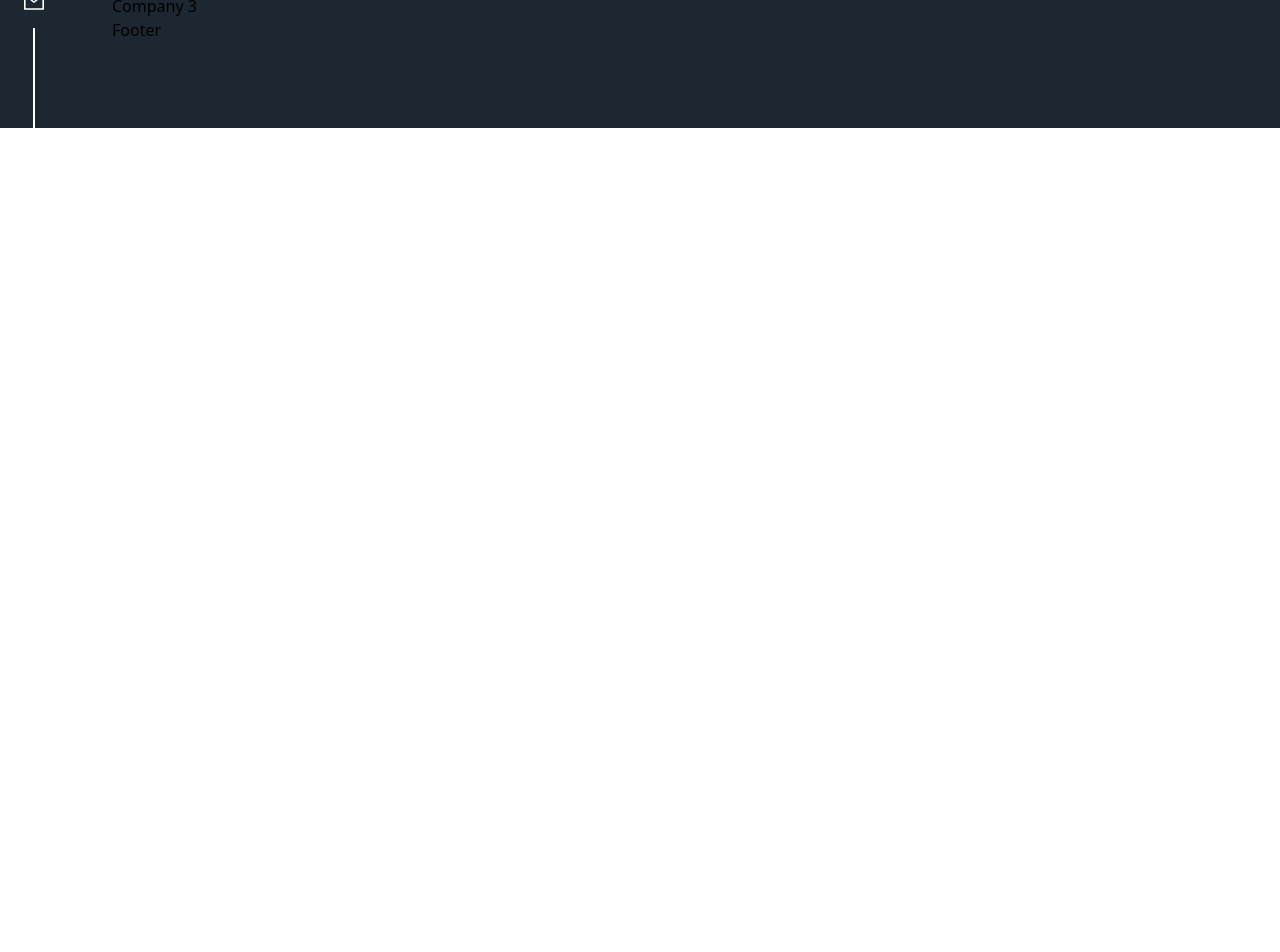
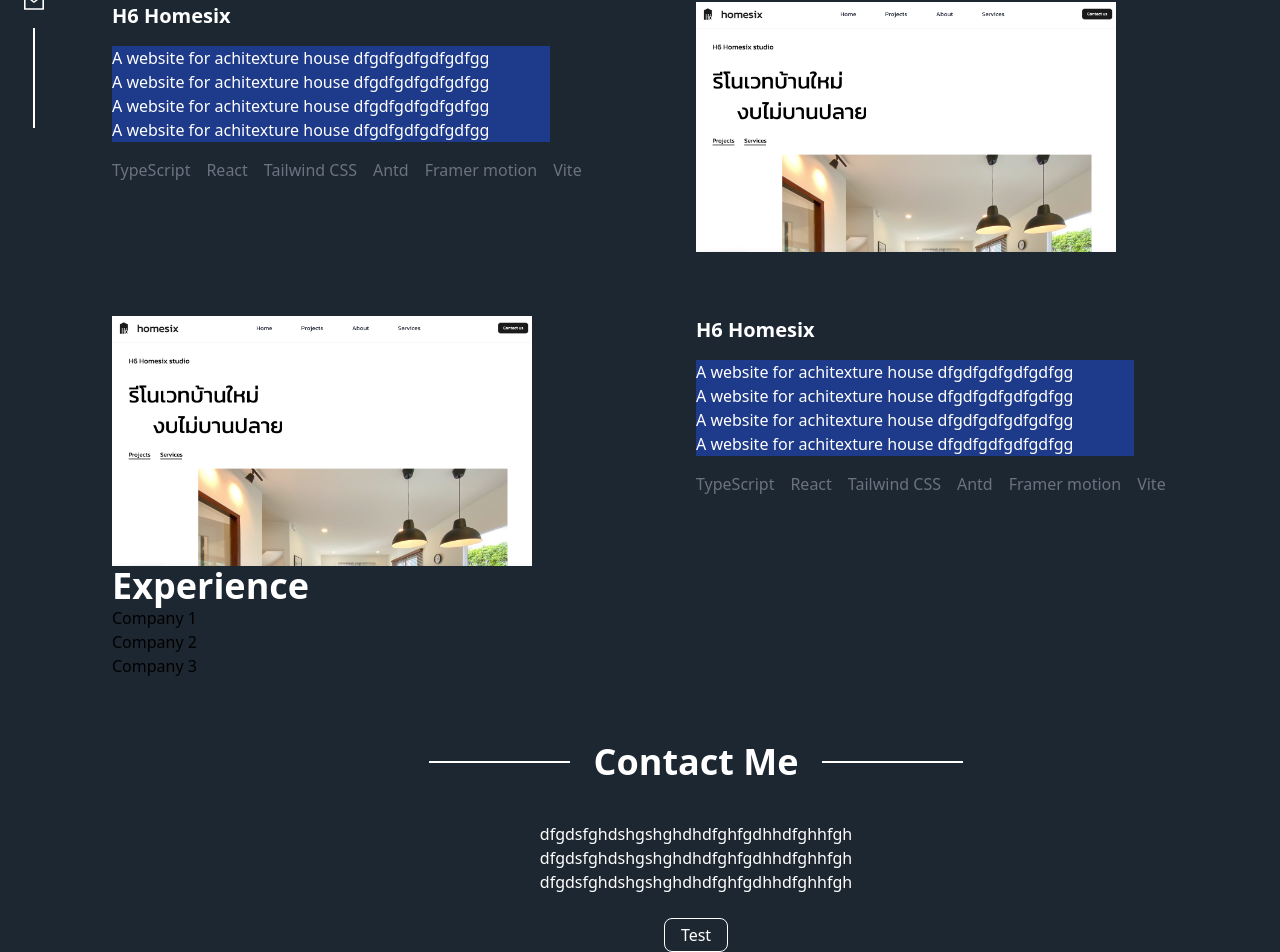
Before and after one commit to BornDhamachart/portfolioWebsite, a React (Vite) app: page / in a window 1280 px wide. Shown: the part 672-1624 px from the top of the page. Before the commit the page ends 800 px from the top, so only its background shows below. Built offline with nearby package versions, Linux system fonts and the light colour scheme.

Commit message:
update projects and contactme

```diff
--- a/src/App.tsx
+++ b/src/App.tsx
@@ -1,17 +1,17 @@
 import "./App.css";
-import AboutMe from "./Components/AboutMe"
-import TechStack from "./Components/TechStack"
-import Projects from "./Components/Projects"
-import ContactMe from "./Components/ContactMe"
-import Experience from "./Components/Experience"
-import Footer from "./Components/Footer"
-import SideLink from "./Components/SideLink"
-import Navbar from "./Components/Navbar"
+import AboutMe from "./Components/AboutMe";
+import TechStack from "./Components/TechStack";
+import Projects from "./Components/Projects";
+import ContactMe from "./Components/ContactMe";
+import Experience from "./Components/Experience";
+import Footer from "./Components/Footer";
+import SideLink from "./Components/SideLink";
+import Navbar from "./Components/Navbar";
 
 function App() {
   return (
     <>
-      <div className="bg-ivory w-screen h-screen relative pl-28">
+      <div className="bg-ivory w-full h-full relative pl-28">
         <div>
           <div className="sticky top-0">
             <Navbar />
@@ -19,13 +19,12 @@
           <AboutMe />
           <TechStack />
           <Projects />
+          <Experience />
           <ContactMe />
-          <Experience />
-          <Footer />
         </div>
-        <div className="absolute left-0 bottom-0">
-            <SideLink />
-          </div>
+        <div className="left-0 bottom-0 fixed">
+          <SideLink />
+        </div>
       </div>
     </>
   );
--- a/src/Components/ContactMe.tsx
+++ b/src/Components/ContactMe.tsx
@@ -1,9 +1,31 @@
-import React from 'react'
+import React from "react";
 
 const ContactMe = () => {
   return (
-    <div>ContactMe</div>
-  )
-}
+    <>
+      <div className="flex justify-center w-full">
+        <div className="flex items-center mb-10 mt-16 w-3/5 justify-center">
+          <div className="border border-white w-1/5 mx-6"></div>
+          <div className="text-white text-4xl font-bold ">Contact Me</div>
+          <div className="border border-white w-1/5 mx-6"></div>
+        </div>
+      </div>
+      <div className="text-white w-full text-center">
+        <div>dfgdsfghdshgshghdhdfghfgdhhdfghhfgh</div>
+        <div>dfgdsfghdshgshghdhdfghfgdhhdfghhfgh</div>
+        <div>dfgdsfghdshgshghdhdfghfgdhhdfghhfgh</div>
+      </div>
+      <div className="w-full flex justify-center mt-6">
+        <a
+          className="border border-white px-4 py-1 rounded-lg cursor-pointer text-white"
+          href=""
+          target="_blank"
+        >
+          Test
+        </a>
+      </div>
+    </>
+  );
+};
 
-export default ContactMe
+export default ContactMe;
--- a/src/Components/Projects.tsx
+++ b/src/Components/Projects.tsx
@@ -1,9 +1,70 @@
-import React from 'react'
+import React from "react";
 
 const Projects = () => {
+  const frontEndItems = [
+    "TypeScript",
+    "React",
+    "Tailwind CSS",
+    "Antd",
+    "Framer motion",
+    "Vite",
+  ];
+
   return (
-    <div>Projects</div>
-  )
-}
+    <>
+      <div className="flex items-center mb-10 mt-16">
+        <div className="text-white text-4xl font-bold">Projects</div>
+        <div className="border border-white w-full mx-6"></div>
+      </div>
+      <div className="flex justify-between ">
+        <div className="w-1/2">
+          <div className="text-white font-bold text-xl">H6 Homesix</div>
+          <div className="text-white  bg-blue-900 w-3/4 mt-4">
+            <p>A website for achitexture house dfgdfgdfgdfgdfgg</p>
+            <p>A website for achitexture house dfgdfgdfgdfgdfgg</p>
+            <p>A website for achitexture house dfgdfgdfgdfgdfgg</p>
+            <p>A website for achitexture house dfgdfgdfgdfgdfgg</p>
+          </div>
+          <div className="flex gap-4 mt-4">
+            {frontEndItems.map((r: string) => (
+              <div className=" text-gray-500">{r}</div>
+            ))}
+          </div>
+        </div>
+        <div className="w-1/2">
+          <img
+            alt="h6homesix"
+            src="./h6homesix.png"
+            className="w-[420px] h-[250px]"
+          />
+        </div>
+      </div>
 
-export default Projects
+      <div className="flex justify-between mt-16">
+        <div className="w-1/2">
+          <img
+            alt="h6homesix"
+            src="./h6homesix.png"
+            className="w-[420px] h-[250px]"
+          />
+        </div>
+        <div className="w-1/2">
+          <div className="text-white font-bold text-xl">H6 Homesix</div>
+          <div className="text-white  bg-blue-900 w-3/4 mt-4">
+            <p>A website for achitexture house dfgdfgdfgdfgdfgg</p>
+            <p>A website for achitexture house dfgdfgdfgdfgdfgg</p>
+            <p>A website for achitexture house dfgdfgdfgdfgdfgg</p>
+            <p>A website for achitexture house dfgdfgdfgdfgdfgg</p>
+          </div>
+          <div className="flex gap-4 mt-4">
+            {frontEndItems.map((r: string) => (
+              <div className=" text-gray-500">{r}</div>
+            ))}
+          </div>
+        </div>
+      </div>
+    </>
+  );
+};
+
+export default Projects;
```
Also changed, not shown: public/h6homesix.png (added), src/Components/SideLink.tsx (indentation only).
